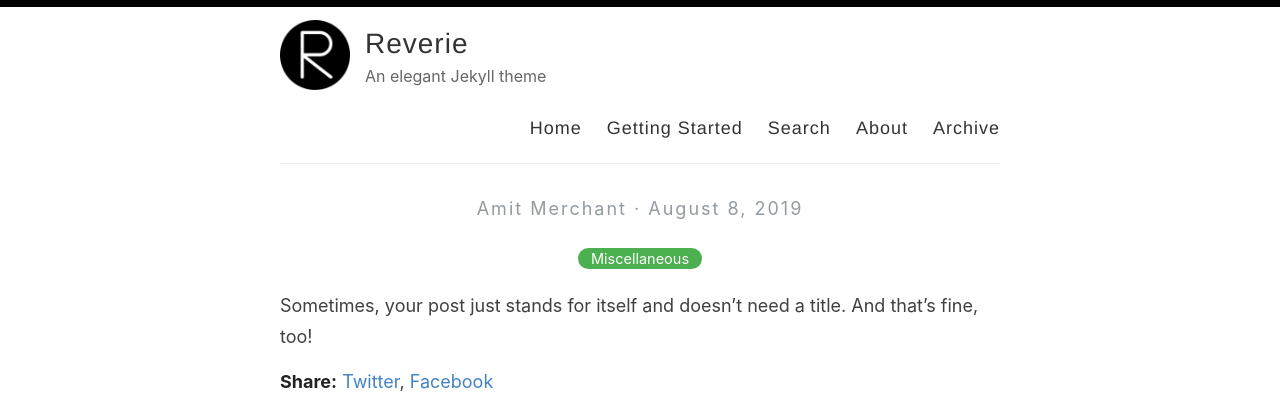
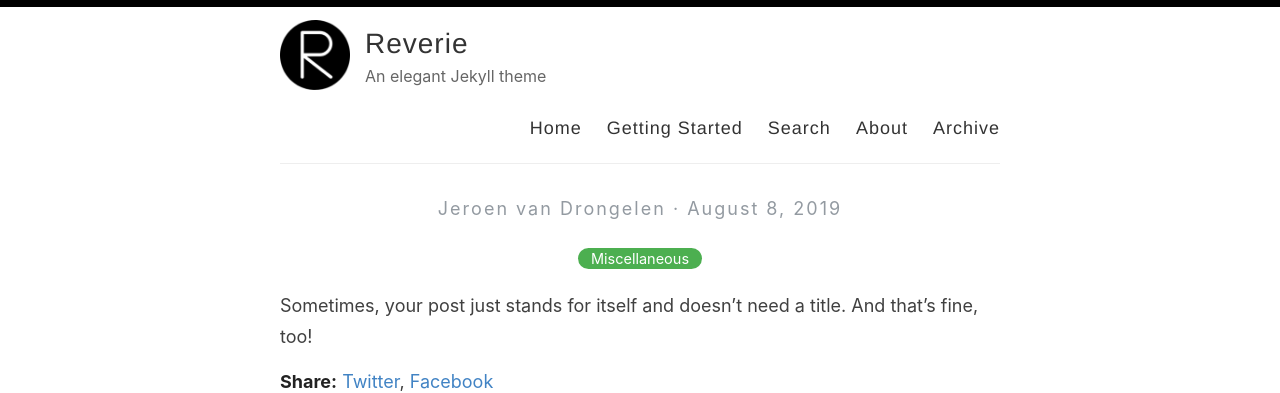
Before and after one commit to appdesign1987/mastodonuitgelegd, a Jekyll site: the page built from _posts/2019-08-08-no-title-posts.md, in a window 1280 px wide. Shown: the top 393 px of the page. Built offline with Jekyll 4.4.1, drawn with Linux system fonts in a browser that asks for light colours.

Commit message:
Update _config.yml

```diff
--- a/_config.yml
+++ b/_config.yml
@@ -6,7 +6,7 @@
 name: Reverie
 
 # Name of the author
-author: Amit Merchant
+author: Jeroen van Drongelen
 
 # Short bio or description (displayed in the header)
 description: An elegant Jekyll theme
@@ -21,7 +21,7 @@ avatar: /images/reverie.png
 # Includes an icon in the footer for each username you enter
 footer-links:
   dribbble:
-  email: amit.d.merchant@gmail.com
+  email: jeroen@jeroenvd.nl
   facebook:
   flickr:
   github: amitmerchant1990/reverie
```
